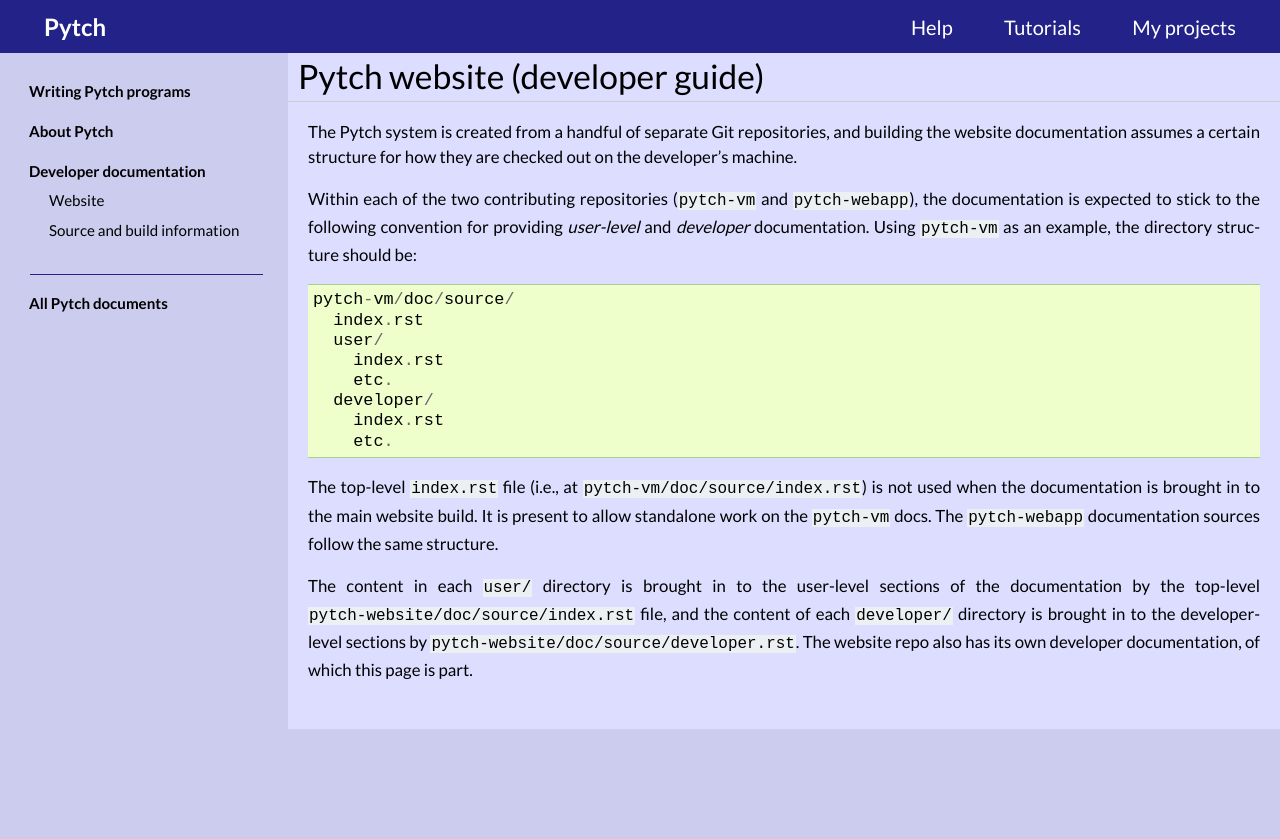
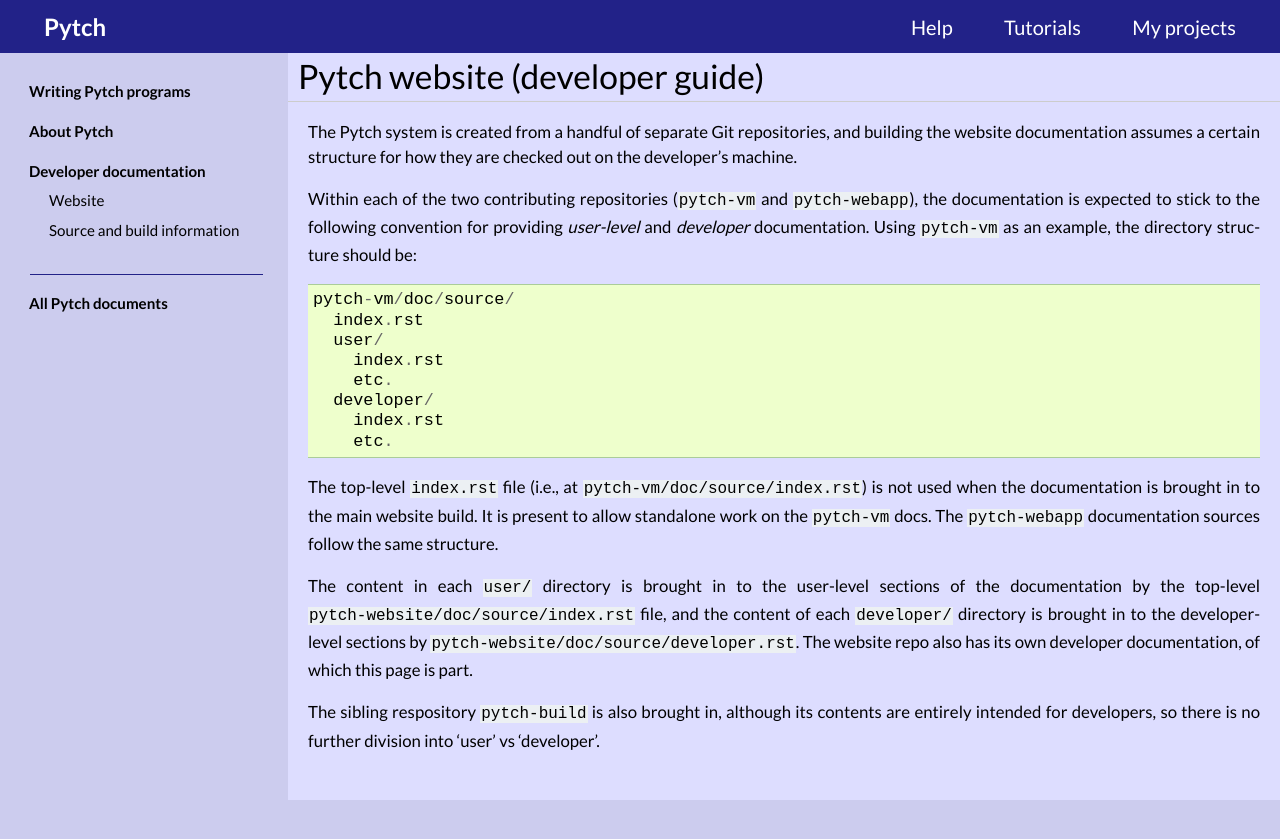
Before and after one commit to pytchlang/pytch-website, a Sphinx documentation site: the page built from source/developer/index.rst, in a window 1280 px wide. Shown: the top 839 px of the page. Built offline with Sphinx 7.4.7, drawn with Linux system fonts in a browser that asks for light colours; pages that are not in the unit, such as notebooks, are missing from menus.

Commit message:
Outline contribution from pytch-build

```diff
--- a/source/developer/index.rst
+++ b/source/developer/index.rst
@@ -32,3 +32,7 @@ user-level sections of the documentation by the top-level
 ``developer/`` directory is brought in to the developer-level sections
 by ``pytch-website/doc/source/developer.rst``.  The website repo also
 has its own developer documentation, of which this page is part.
+
+The sibling respository ``pytch-build`` is also brought in, although
+its contents are entirely intended for developers, so there is no
+further division into 'user' vs 'developer'.
```
